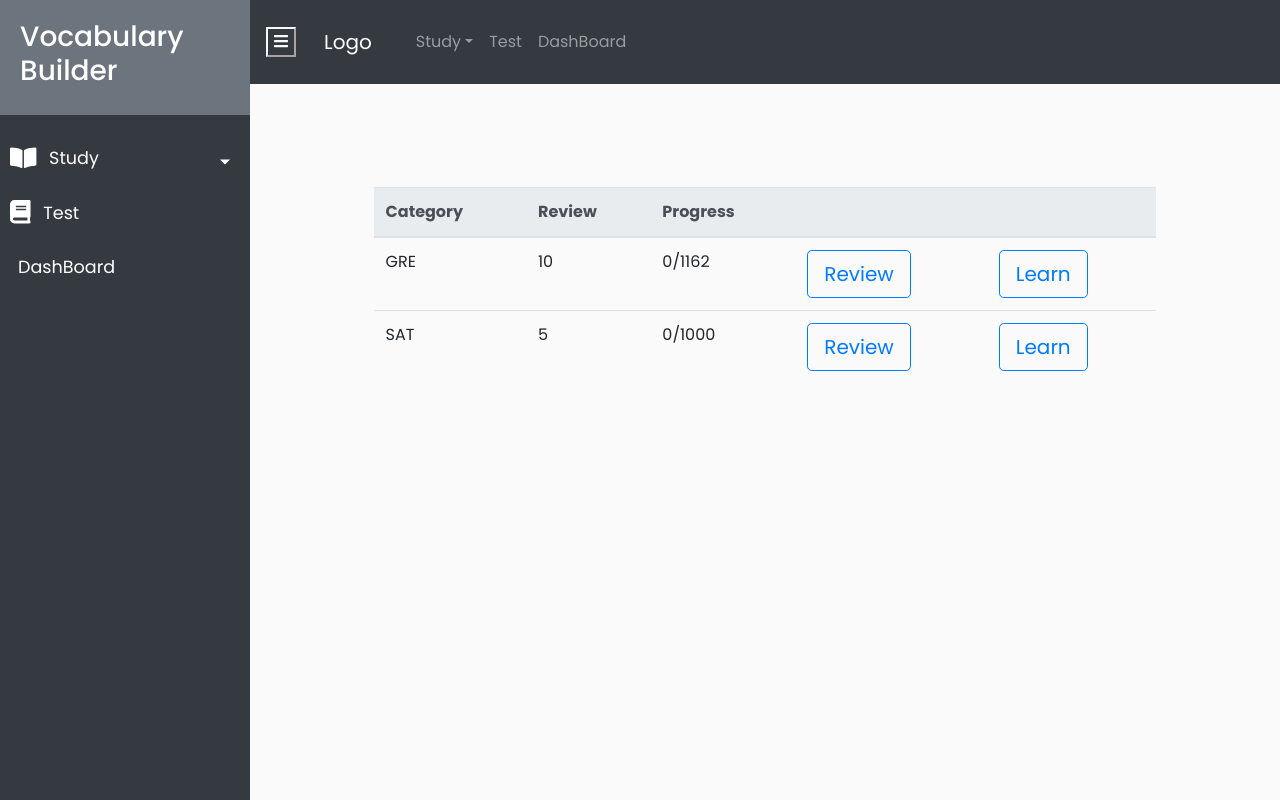
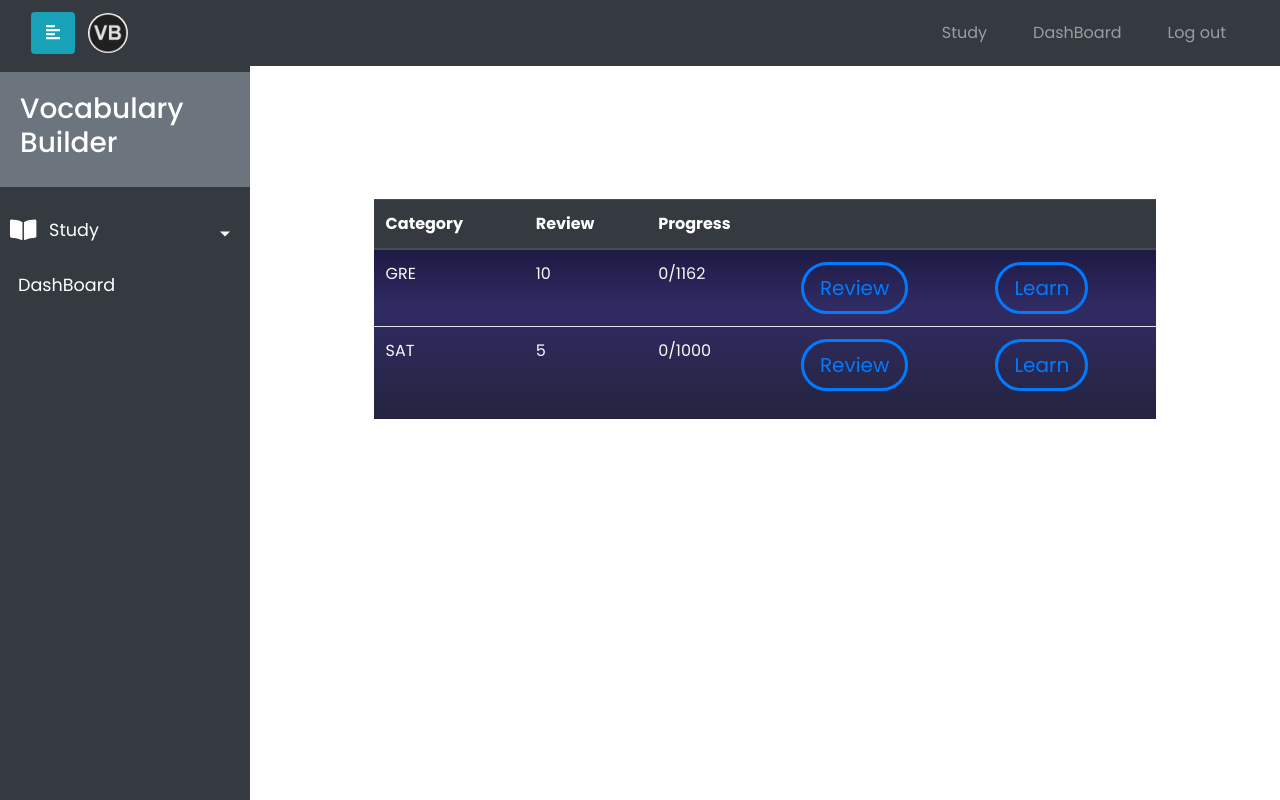
Before and after one commit to FullBinaryAlchemist/vocab-builder, a Django app: page /study/ in a window 1280 px wide. Run offline with Django 3.2, Linux system fonts and the light colour scheme; a user stored in the database is signed in; data comes from the database, SQL or seed files in the repository; both versions use the stored data as it was after the commit; some libraries are stand-ins or nearby versions.

Commit message:
Added links to sidebar and navbar and added bootstrap for learn and study page

```diff
--- a/study/static/css/learn.css
+++ b/study/static/css/learn.css
@@ -0,0 +1,24 @@
+div.container-fluid {
+    width:100%;
+
+}
+
+#word-def {
+    border: solid black 5px;
+    background-image: linear-gradient(#0f0c29, #302b63, #24243e);
+}
+
+#word {
+    background-image: linear-gradient(#000428, #004e92);
+}
+
+body {
+    /*background-image: linear-gradient(#0F2027, #203A43, #2C5364);*/
+    /*background-image: linear-gradient(#0f0c29, #302b63, #24243e);*/
+}
+
+
+.btn {
+    /*border-radius:30px;*/
+    border-width: 3px;
+}
--- a/study/static/css/navbar.css
+++ b/study/static/css/navbar.css
@@ -1,6 +1,3 @@
-nav button, #left-nav-content {
-    display:none;
-}
 
 img {
   width: 50%;
--- a/study/static/css/study.css
+++ b/study/static/css/study.css
@@ -1,40 +1,44 @@
 @import "https://fonts.googleapis.com/css?family=Poppins:300,400,500,600,700";
 
+.study-content .btn {
+    border-radius: 30px;
+}
 
 .study-content {
     margin: 10% 12%;
+    background-image: linear-gradient(#0f0c29, #302b63, #24243e);
+}
 
+.wrapper {
+    display: flex;
+    align-items: stretch;
 }
 
 body {
     font-family: 'Poppins', sans-serif;
-    background: #fafafa;
 }
 
-.wrapper {
-    display: flex;
-    width: 100%;
-}
-
-
 #sidebar {
+    min-width: 250px;
+    max-width: 250px;
+    height: 100vh;
     width: 250px;
     top: 0;
     left: 0;
-    height: 100vh;
     z-index: 999;
-    //background: #7386D5;
     color: #fff;
-    transition: all 0.5s;
+    transition: all 0.3s;
 }
 
 #sidebar.active {
+    /*margin-left: -250px;*/
     min-width: 45px;
     max-width: 45px;
     text-align: right;
 }
 
 #sidebar .sidebar-header {
+    /*background: #6d7fcc;*/
     padding: 20px;
 }
 
@@ -54,7 +58,7 @@ body {
 a, a:hover, a:focus {
     color: inherit;
     text-decoration: none;
-    transition: all 0.5s;
+    transition: all 0.3s;
 }
 
 a[data-toggle="collapse"] {
@@ -82,11 +86,6 @@ a[data-toggle="collapse"] {
     padding: 20px 0;
 }
 
-#sidebar ul p {
-    color: #fff;
-    padding: 10px;
-}
-
 #sidebar ul li a {
     padding: 10px;
     font-size: 1.1em;
@@ -110,11 +109,13 @@ a[data-toggle="collapse"] {
 #sidebar ul li a:hover {
     color: #666666;
     background: #fff;
+    /*color: #7386D5;*/
 }
 
 #sidebar ul li.active > a, a[aria-expanded="true"] {
     color: #fff;
     background: #292b2c;
+    /*background: #6d7fcc;*/
 }
 
 #sidebar.active ul ul a {
@@ -131,9 +132,8 @@ ul ul a {
    translateX(50%) works with right: 50%
    to accurately  center the arrow */
 #sidebar.active .dropdown-toggle::after {
-    /*top: auto;
+    top: auto;
     bottom: 10px;
     right: 50%;
-    transform: translateX(50%);*/
     display: none;
 }
--- a/study/templates/study/base.html
+++ b/study/templates/study/base.html
@@ -28,13 +28,60 @@
 	<!--Google icons-->
 	<link rel="stylesheet" href="https://fonts.googleapis.com/icon?family=Material+Icons">
 	<link rel="stylesheet" href="https://cdnjs.cloudflare.com/ajax/libs/font-awesome/4.7.0/css/font-awesome.min.css">
+
 	<link rel="stylesheet" href="{% static 'css/study.css' %}">
+	<link rel="stylesheet" href="{% static 'css/learn.css' %}">
 </head>
 
-<div style="float: left;">
-	<div class="wrapper">
+<div id="content" class="fixed-top float-right">
+
+    <nav class="navbar navbar-expand-md navbar-expand-sm navbar-dark bg-dark">
+
+        <div class="container-fluid">
+
+			<button type="button" id="sidebarCollapse" class="btn btn-info">
+                <i class="fas fa-align-left"></i>
+            </button>
+			<!--Brand-->
+			<a class="navbar-brand ml-2" href="#"  style="padding: 5px 5px;width:50px;">
+				<img class="img-fluid rounded-circle" src="{% static 'images/logo.png'%}" alt="Vocabulary Builder">
+			</a>
+			<!--Toggler/collapsible button-->
+			<button class="navbar-toggler" type="button" data-toggle="collapse" data-target="#collapsibleNavbar">
+				<span class="navbar-toggler-icon"></span>
+			</button>
+
+			<!--Navbar Links-->
+			<div class="collapse navbar-collapse justify-content-end" id="collapsibleNavbar">
+				<ul class="navbar-nav">
+					<li class="nav-item" style="margin-left:15px;margin-right:15px;"><!--class="dropdown"-->
+						<!--<a class="nav-link dropdown-toggle" href="#" data-toggle="dropdown" id="navbardrop">Study</a>
+						<div class="dropdown-menu">
+							<a class="dropdown-item" href="#">Learn</a>
+							<a class="dropdown-item" href="#">Review</a>
+						</div>-->
+						<a class="nav-link" href="{% url 'study' %}">Study</a>
+					</li>
+					<!--<li class="nav-item">
+						<a class="nav-link" href="#">Test</a>
+					</li>-->
+					<li class="nav-item" style="margin-left:15px;margin-right:15px;">
+						<a class="nav-link" href="{% url 'dashboard' %}">DashBoard</a>
+					</li>
+					<li class="nav-item" style="margin-left:15px;margin-right:15px;">
+						<a class="nav-link" href="#">Log out</a>
+					</li>
+				</ul>
+			</div>
+		</div>
+	</nav>
+</div>
+
+<div class="wrapper float-left" style="float:right;">
     <!-- Sidebar -->
-		<nav id="sidebar" class="navbar-expand-md navbar-expand-sm sticky-top bg-dark">
+    <nav id="sidebar" class="navbar-expand-md navbar-expand-sm bg-dark"><!--sticky-top float-left-->
+
+		<br><br><br>
         <div class="sidebar-header bg-secondary">
             <h3>Vocabulary Builder</h3>
 			<strong>VB</strong>
@@ -54,84 +101,35 @@
                     </li>
                 </ul>
             </li>
-				<li>
+            <!--<li>
                 <a href="#">
 					<i class="fas fa-book mr-2 fa-lg"></i>
 					<label>Test</label>
 				</a>
-				</li>
+            </li>-->
             <li>
                 <a href="{% url 'dashboard' %}">
 					<i class="glyphicon glyphicon-dashboard mr-2 glyphicon-globe fa-lg"></i>
 					<label>DashBoard</label>
 				</a>
             </li>
-				<!--<li>
-					<a href="#pageSubmenu" data-toggle="collapse" aria-expanded="false" class="dropdown-toggle">
-						<i class="fas fa-copy"></i>
-						Pages
-					</a>
-					<ul class="collapse list-unstyled" id="pageSubmenu">
-						<li>
-							<a href="#">Page 1</a>
-						</li>
-						<li>
-							<a href="#">Page 2</a>
-						</li>
-						<li>
-							<a href="#">Page 3</a>
-						</li>
-					</ul>
-				</li>-->
         </ul>
     </nav>
 </div>
-</div>
 
-<nav class="navbar navbar-expand-md navbar-expand-sm bg-dark navbar-dark sticky-top">
-
-	<button type="button" id="sidebarCollapse" class="navbar-btn btn-outline-light btn-dark">
-		<i class="fas fa-bars"></i>
-	</button>
-	<!--Brand-->
-	<a class="navbar-brand ml-2" href="#"  style="padding: 19px 20px;">Logo</a>
-
-	<!--Toggler/collapsible button-->
-	<button class="navbar-toggler" type="button" data-toggle="collapse" data-target="#collapsibleNavbar">
-		<span class="navbar-toggler-icon"></span>
-	</button>
-
-	<!--Navbar Links-->
-	<div class="collapse navbar-collapse" id="collapsibleNavbar">
-		<ul class="navbar-nav">
-			<li class="nav-item dropdown">
-				<a class="nav-link dropdown-toggle" href="#" data-toggle="dropdown" id="navbardrop">Study</a>
-				<div class="dropdown-menu">
-					<a class="dropdown-item" href="#">Learn</a>
-					<a class="dropdown-item" href="#">Review</a>
-				</div>
-			</li>
-			<li class="nav-item">
-				<a class="nav-link" href="#">Test</a>
-			</li>
-			<li class="nav-item">
-				<a class="nav-link" href="#">DashBoard</a>
-			</li>
-		</ul>
-	</div>
-</nav>
+<br><br><br><br>
 
 <div class="d-flex">
 {% block content %}
 {% endblock %}
 </div>
+
+
 <script>
 
 $(document).ready(function () {
 
-    $("#sidebar").mCustomScrollbar({
-         theme: "minimal"
-    });
+
 
     $('#sidebarCollapse').on('click', function () {
         // open or close sidebar
@@ -143,6 +141,7 @@ $(document).ready(function () {
         $('a[aria-expanded=true]').attr('aria-expanded', 'false');
     });
 
+
 });
 
 </script>
--- a/study/templates/study/go_learn.html
+++ b/study/templates/study/go_learn.html
@@ -4,9 +4,9 @@
 {% block content %}
 <div class="study-content flex-grow-1">
     <form method="POST" id="form_data" action="{% url 'study' %}">{% csrf_token %}
-        <div class="table-responsive-md table-hover">
+        <div class="table-responsive-md">
             <table class="table table-lg">
-                <thead class="thead-light">
+                <thead class="thead-dark">
                     <tr>
                         <th class="category">Category</th>
                         <th class="tot-progress">Progress</th>
@@ -14,7 +14,7 @@
                         <th></th>
                     </tr>
                 </thead>
-                <tbody>
+                <tbody class="text-light">
                     {% for category in categories %}
                         <tr>
                             <td class="categories">{{ category }}</td>
--- a/study/templates/study/go_review.html
+++ b/study/templates/study/go_review.html
@@ -4,9 +4,9 @@
 {% block content %}
 <div class="study-content flex-grow-1">
     <form method="POST" id="form_data" action="{% url 'study' %}">{% csrf_token %}
-        <div class="table-responsive-md table-hover">
+        <div class="table-responsive-md">
             <table class="table table-lg">
-                <thead class="thead-light">
+                <thead class="thead-dark">
                     <tr>
                         <th class="category">Category</th>
                         <th class="review">Review</th>
@@ -15,7 +15,7 @@
                         <th></th>
                     </tr>
                 </thead>
-                <tbody>
+                <tbody class="text-light">
                     {% for category in categories %}
                         <tr>
                             <td class="categories">{{ category }}</td>
--- a/study/templates/study/review.html
+++ b/study/templates/study/review.html
@@ -67,7 +67,7 @@
             document.getElementById("next").disabled = false;
             console.log("Disabling done successfully");
 
-            if(user_word=="{% get_re_word review_words %}") {
+            if(user_word.toLowerCase()=="{% get_re_word review_words %}") {
                 document.getElementsByTagName("input")[1].style.background = "green";
             }
             else {
--- a/study/templates/study/study.html
+++ b/study/templates/study/study.html
@@ -4,9 +4,9 @@
 {% block content %}
 <div class="study-content flex-grow-1">
     <form method="POST" id="form_data" action="{% url 'study' %}">{% csrf_token %}
-        <div class="table-responsive-md table-hover">
+        <div class="table-responsive-md table-responsive-sm">
             <table class="table table-lg">
-                <thead class="thead-light">
+                <thead class="thead-dark">
                     <tr>
                         <th class="category">Category</th>
                         <th class="review">Review</th>
@@ -15,7 +15,7 @@
                         <th></th>
                     </tr>
                 </thead>
-                <tbody>
+                <tbody class="text-light">
                     {% for category in categories %}
                         <tr>
                             <td class="categories">{{ category }}</td>
--- a/study/views.py
+++ b/study/views.py
@@ -183,7 +183,7 @@ def check_ans(user, category, user_word):
         review_words = Progress.objects.get_review_words(user.username, category).filter(correct__lt=3).order_by('correct', 'wrong')
         print(review_words)
         word = review_words[0].word_id.word
-        if user_word == word:
+        if user_word.lower() == word.lower():
             is_correct = True
         else:
             is_correct = False
```
Also changed, not shown: study/templates/study/learn.html (+53 -5 lines), study/templates/study/navbar.html (+9 -15 lines), db.sqlite3. Lines whose indentation alone changed are shown as unchanged.
